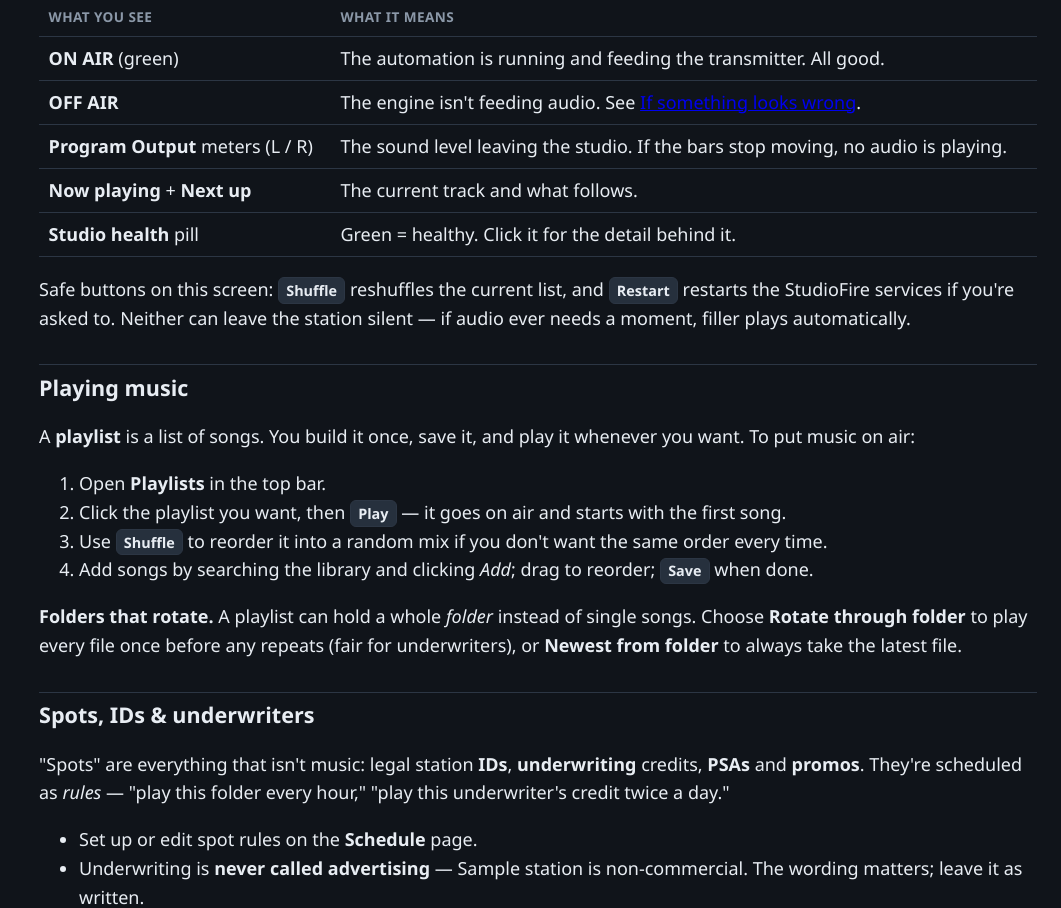
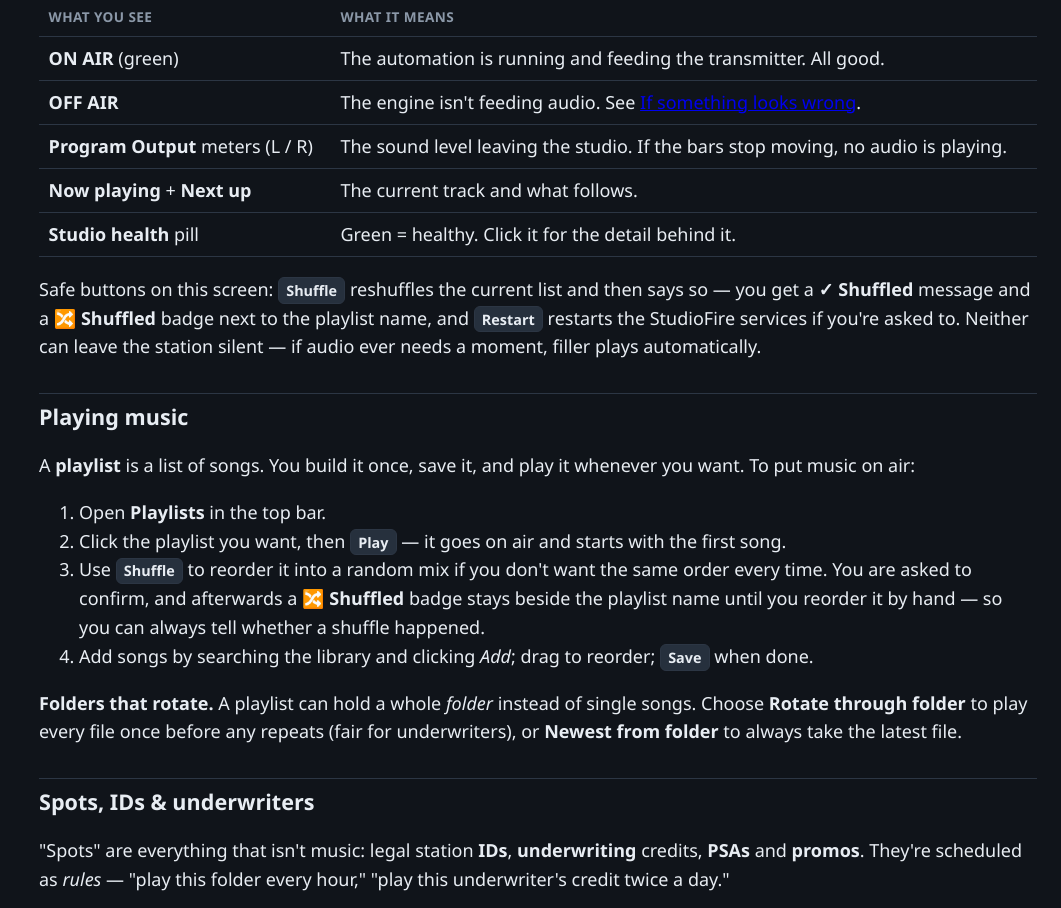
Before and after one commit to veteranop/StudioFire, a FastAPI app: template web/templates/help.html in a window 1280 px wide. Shown: the part 685-1593 px from the top of the page, without its empty margins (219-1280 px from the left). Run offline with FastAPI, Linux system fonts and the light colour scheme; the template is opened without the code that fills it: most values are stand-ins (such as "Sample title", 1, 10 or a date in 2020); parts of the project's set-up code (start-up, migrations or seed data) failed here and were passed over.

Commit message:
feat(playlists): Shuffle visibly confirms it happened (#928, John 2026-10-28)
John: "when I dial up a playlist and cue to air and hit shuffle it usually
doesn't show me a box indicating Yes or No, so I don't think it works most of
the time and after trying a few clicks too." Mark: an icon or something that
shows shuffle is enabled.

The reorder always worked; nothing said so. A polled list re-renders in a new
order that looks like the old one, so the only evidence was the absence of
evidence.

- playlists.shuffled_at (migration 12) is stamped by shuffle_items() and
  cleared by a manual reorder, so "this order came from a shuffle" is a
  persisted fact instead of a UI guess. A one-item playlist is stamped too:
  the operator pressed the button and is entitled to see it register.
- /api/rotation returns playlist.shuffled_at; both shuffle endpoints return it.
- On Air: the confirm now names the consequence ("the order on air changes
  after the song that is playing"), and success prints "Shuffled - the running
  order is now random" plus a persistent badge beside the playlist name, with
  the shuffle time in its tooltip. It survives reloads.
- Playlist page: the same badge in the header and the same message; the button
  was already there, so John's "put it in the Playlist section" ask was already
  satisfied - what was missing was the visible state.
- Help + Operator's Guide now document Shuffle at all; the guide never did.

Tests: playlists 97 (+2: stamp, clear-on-manual-reorder), engine_bridge 119
(+2: response carries shuffled_at, poll returns it), gui_smoke 60, db_backup 11.
Migration proved both ways: a v11 DB migrates to 12 with rows preserved and
shuffled_at NULL (no false badge), and a fresh install lands at 12.

```diff
--- a/services/core/engine_bridge.py
+++ b/services/core/engine_bridge.py
@@ -1409,14 +1409,16 @@ def register(app: FastAPI) -> None:
                         "timing": _timing(items),
                         "items": _with_inserts(items)}
             base = coredb.get_setting(conn, "active_playlist_id")
-            row = conn.execute("SELECT id, name FROM playlists WHERE id = ?",
-                               (int(base),)).fetchone() if base else None
+            row = conn.execute(
+                "SELECT id, name, shuffled_at FROM playlists WHERE id = ?",
+                (int(base),)).fetchone() if base else None
             if row is None:
                 return {"playlist": None, "items": [], "now_item_id": None,
                         "is_show": False, "timing": None}
             items = _fmt(pl.get_items(conn, row["id"]),
                          pl.item_durations(conn, row["id"]))
-            return {"playlist": {"id": row["id"], "name": row["name"]},
+            return {"playlist": {"id": row["id"], "name": row["name"],
+                                 "shuffled_at": row["shuffled_at"]},
                     "is_show": False, "now_item_id": now_item_id,
                     "timing": _timing(items),
                     "items": _with_inserts(items)}
@@ -1481,7 +1483,8 @@ def register(app: FastAPI) -> None:
         pid = _active_pid(conn)
         ids = pl.shuffle_items(conn, pid)
         feeder.resync_rotation(conn)
-        return {"ok": True, "item_ids": ids}
+        return {"ok": True, "item_ids": ids,
+                "shuffled_at": pl.shuffled_at(conn, pid)}
 
     @app.post("/api/rotation/remove")
     def api_rotation_remove(body: dict, conn=Depends(get_conn),
--- a/services/core/playlists.py
+++ b/services/core/playlists.py
@@ -434,8 +434,10 @@ def reorder_items(conn: sqlite3.Connection, pid: int,
                 "UPDATE playlist_items SET position = ? "
                 "WHERE id = ? AND playlist_id = ?", (pos, item_id, pid))
         _renumber(conn, pid)
-        conn.execute("UPDATE playlists SET updated_at = ? WHERE id = ?",
-                     (time.time(), pid))
+        # A manual reorder means the order is the operator's, not ours — the
+        # "Shuffled" badge must stop claiming otherwise.
+        conn.execute("UPDATE playlists SET updated_at = ?, shuffled_at = NULL "
+                     "WHERE id = ?", (time.time(), pid))
 
 
 def shuffle_items(conn: sqlite3.Connection, pid: int,
@@ -443,12 +445,28 @@ def shuffle_items(conn: sqlite3.Connection, pid: int,
     """Randomly reorder a playlist's items (the operator's Shuffle button) and
     return the new item-id order. Goes through reorder_items, so the DB order
     and the .lst mirror stay exactly in step. A playlist of 0 or 1 items is
-    left as-is (there is nothing to shuffle)."""
+    left as-is (there is nothing to shuffle).
+
+    Stamps `shuffled_at` so the UI can SHOW that the order came from a shuffle
+    (John, 2026-10-28: "it usually doesn't show me a box ... so I don't think it
+    works"). A one-item playlist is stamped too: the operator pressed the
+    button and is entitled to see that it registered.
+    """
     ids = [i["id"] for i in get_items(conn, pid)]
     if len(ids) > 1:
         (rng or random).shuffle(ids)
         reorder_items(conn, pid, ids)
+    with conn:
+        conn.execute("UPDATE playlists SET shuffled_at = ? WHERE id = ?",
+                     (time.time(), pid))
     return ids
+
+
+def shuffled_at(conn: sqlite3.Connection, pid: int):
+    """When this playlist's order last came from Shuffle, or None."""
+    row = conn.execute("SELECT shuffled_at FROM playlists WHERE id = ?",
+                       (pid,)).fetchone()
+    return row["shuffled_at"] if row else None
 
 
 def _renumber(conn: sqlite3.Connection, pid: int) -> None:
@@ -778,7 +796,8 @@ def register(app: FastAPI) -> None:
         _playlist_or_404(conn, pid)
         ids = shuffle_items(conn, pid)
         _sync(conn, pid)          # the .lst file follows the new order
-        return {"ok": True, "item_ids": ids}
+        return {"ok": True, "item_ids": ids,
+                "shuffled_at": shuffled_at(conn, pid)}
 
     def _music_root() -> str:
         root = (app.state.cfg.get("nas_music_root") or "").strip()
--- a/web/static/style.css
+++ b/web/static/style.css
@@ -353,6 +353,16 @@ input {
 .daypick input { width: auto; margin: 0; }
 .rep-tag { background: #26374d; color: #bcd6ff; text-transform: capitalize; }
 .stop-tag { background: #4a3320; color: #f3c969; }
+.rot-shufflebadge {
+  font-size: .7rem; font-weight: 800; letter-spacing: .5px;
+  color: #0f1a12; background: #74d99a; padding: .12rem .45rem;
+  border-radius: 5px; vertical-align: middle;
+}
+.rot-shuffled-msg {
+  font-size: .82rem; font-weight: 700; color: #2c6e3c;
+  margin-left: .5rem;
+}
+
 .rot-showbadge {
   font-size: .7rem; font-weight: 800; letter-spacing: .5px;
   color: #fff; background: var(--red); padding: .12rem .45rem;
--- a/web/templates/help.html
+++ b/web/templates/help.html
@@ -104,9 +104,11 @@
         for the detail behind it.</td></tr>
     </table>
     <p>Safe buttons on this screen: <span class="help-key">Shuffle</span> reshuffles
-      the current list, and <span class="help-key">Restart</span> restarts the
-      StudioFire services if you're asked to. Neither can leave the station silent —
-      if audio ever needs a moment, filler plays automatically.</p>
+      the current list and then says so — you get a <b>✓ Shuffled</b> message and a
+      <b>🔀 Shuffled</b> badge next to the playlist name, and
+      <span class="help-key">Restart</span> restarts the StudioFire services if
+      you're asked to. Neither can leave the station silent — if audio ever needs a
+      moment, filler plays automatically.</p>
 
     <h2 id="music">Playing music</h2>
     <p>A <strong>playlist</strong> is a list of songs. You build it once, save it,
@@ -116,7 +118,9 @@
       <li>Click the playlist you want, then <span class="help-key">Play</span> — it
         goes on air and starts with the first song.</li>
       <li>Use <span class="help-key">Shuffle</span> to reorder it into a random mix
-        if you don't want the same order every time.</li>
+        if you don't want the same order every time. You are asked to confirm, and
+        afterwards a <b>🔀 Shuffled</b> badge stays beside the playlist name until you
+        reorder it by hand — so you can always tell whether a shuffle happened.</li>
       <li>Add songs by searching the library and clicking <em>Add</em>; drag to
         reorder; <span class="help-key">Save</span> when done.</li>
     </ol>
```
Also changed, not shown: services/core/db.py (+10 -0 lines), tests/test_engine_bridge.py (+6 -0 lines), tests/test_playlists.py (+9 -0 lines), web/templates/dashboard.html (+28 -1 lines), web/templates/playlist_edit.html (+14 -1 lines), CHANGELOG.md.
